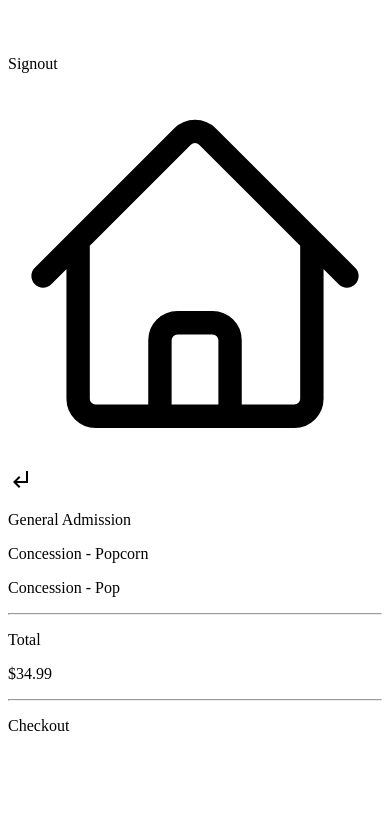
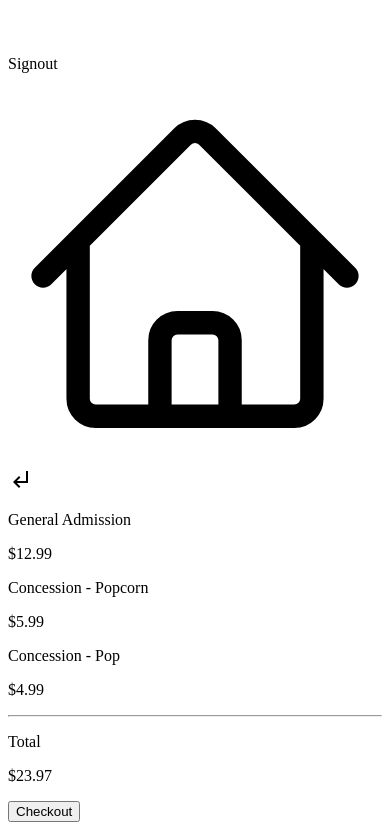
Before and after one commit to anandp1/cpsc-481, a Next.js app: page / in a window 390 px wide. Shown: the part 5285-6115 px from the top of the page. Before the commit the page ends 6036 px from the top, so only its background shows below. Built offline with nearby package versions, Linux system fonts and the light colour scheme.

Commit message:
updated styling (#2)

```diff
--- a/src/components/landing/movie-row.jsx
+++ b/src/components/landing/movie-row.jsx
@@ -25,7 +25,7 @@ const MovieRow = ({ randomId, movieByTimeKey }) => {
         <div className="flex flex-col">
           <div className="flex flex-row my-6 h-full sm:ml-14">
             <h2
-              className="text-white col-span-6 sm:text-lg md:text-xl lg:text-2xl font-bold px-2 tracking-wider"
+              className="text-gray-900 col-span-6 sm:text-lg md:text-xl lg:text-2xl font-semibold px-2 tracking-wide"
               id="nav-title"
             >
               {movieByTimeKey}
@@ -38,7 +38,7 @@ const MovieRow = ({ randomId, movieByTimeKey }) => {
                 <div className="group relative hidden sm:block h-full px-6 sm:px-9 my-auto">
                   <ChevronLeftIcon
                     onClick={slideLeft}
-                    className="absolute top-0 bottom-0 right-4 sm:right-12 m-auto w-10 h-10 cursor-pointer opacity-10 hover:opacity-80 text-white"
+                    className="absolute top-0 bottom-0 right-4 sm:right-12 m-auto w-10 h-10 cursor-pointer opacity-40 hover:opacity-80 text-gray-900"
                   />
                 </div>
               </Fade>
@@ -65,7 +65,7 @@ const MovieRow = ({ randomId, movieByTimeKey }) => {
                 <div className="group relative hidden sm:block h-full px-9 my-auto">
                   <ChevronRightIcon
                     onClick={slideRight}
-                    className="absolute top-0 bottom-0 sm:left-12 m-auto w-10 h-10 cursor-pointer opacity-10 hover:opacity-80 text-white"
+                    className="absolute top-0 bottom-0 sm:left-12 m-auto w-10 h-10 cursor-pointer opacity-40 hover:opacity-80 text-gray-900"
                   />
                 </div>
               </Fade>
--- a/src/components/shared/main-body.jsx
+++ b/src/components/shared/main-body.jsx
@@ -4,8 +4,8 @@ import { SideCart } from "./side-cart";
 
 const MainBody = ({ children }) => {
   return (
-    <div className="bg-slate-800">
-      <div className="pl-6 flex flex-row min-h-screen max-h-screen">
+    <div className="bg-gray-200 bg-opacity-80">
+      <div className="flex flex-row min-h-screen max-h-screen">
         <div className="flex flex-col w-3/4">
           {children}
           <Navigation />
--- a/src/components/shared/navigation.jsx
+++ b/src/components/shared/navigation.jsx
@@ -6,7 +6,7 @@ import SubdirectoryArrowLeftIcon from "@mui/icons-material/SubdirectoryArrowLeft
 const Navigation = () => {
   return (
     <>
-      <nav className="relative flex flex-col sm:px-2 sm:my-8 w-full justify-evenly">
+      <nav className="relative flex flex-col sm:px-2 mt-2 w-full justify-evenly bg-blue-500 py-2">
         <div className="flex flex-row items-center justify-between">
           <div className="flex flex-row items-center">
             <ArrowLeftOnRectangleIcon className="w-6 h-6 text-white" />
--- a/src/components/shared/side-cart.jsx
+++ b/src/components/shared/side-cart.jsx
@@ -3,27 +3,30 @@ import React from "react";
 const SideCart = () => {
   return (
     <>
-      <div className="flex flex-col border-l w-full">
-        <div className="grid grid-cols-1 gap-2 divide-y pt-6">
-          <p className="text-2xl text-gray-600 py-3 text-center">
-            General Admission
-          </p>
-          <p className="text-2xl text-gray-600 py-3 text-center">
-            Concession - Popcorn
-          </p>
-          <p className="text-2xl text-gray-600 py-3 text-center">
-            Concession - Pop
-          </p>
+      <div className="flex flex-col border-l w-full bg-white rounded-lg shadow-lg p-4">
+        <div className="grid grid-cols-1 gap-2 divide-y">
+          <div className="flex items-center justify-between py-3">
+            <p className="text-2xl text-gray-800">General Admission</p>
+            <p className="text-2xl text-gray-800">$12.99</p>
+          </div>
+          <div className="flex items-center justify-between py-3">
+            <p className="text-2xl text-gray-800">Concession - Popcorn</p>
+            <p className="text-2xl text-gray-800">$5.99</p>
+          </div>
+          <div className="flex items-center justify-between py-3">
+            <p className="text-2xl text-gray-800">Concession - Pop</p>
+            <p className="text-2xl text-gray-800">$4.99</p>
+          </div>
         </div>
-        <div className="grid grid-cols-1 gap-2 mt-auto">
-          <hr />
-          <span className="flex flex-row px-3">
-            <p>Total</p>
-            <p className="ml-auto">$34.99</p>
-          </span>
-          <hr />
-          <p className="text-center py-10">Checkout</p>
+        <hr className="border-t-2 border-gray-300 my-4" />
+        <div className="flex-grow"></div>
+        <div className="flex items-center justify-between py-3">
+          <p className="text-xl font-semibold">Total</p>
+          <p className="text-xl text-green-600">$23.97</p>
         </div>
+        <button className="bg-blue-500 text-white text-2xl py-3 rounded-full hover:bg-blue-600 focus:outline-none focus:ring-2 focus:ring-blue-300">
+          Checkout
+        </button>
       </div>
     </>
   );
```
